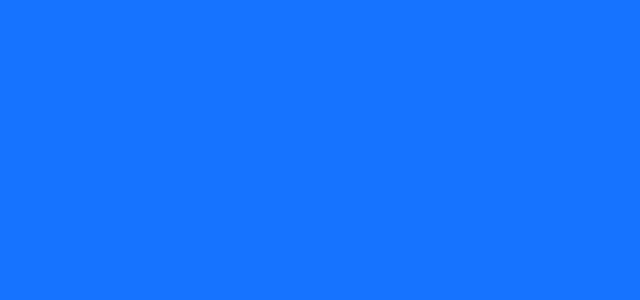
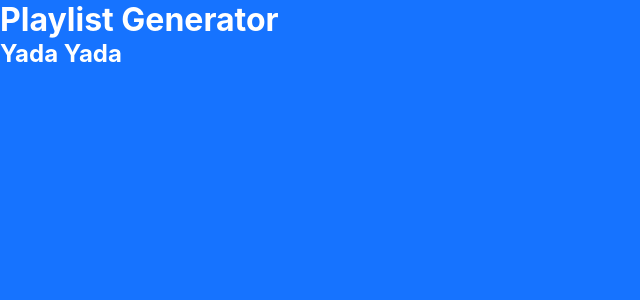
Before and after one commit to Wadboy70/SpotifyPlaylistGenerator, a React (Create React App) app in the folder client/: page / in a window 1280 px wide. Shown: the top 300 px of the page, without its empty margins (0-640 px from the left). Built offline with nearby package versions, Linux system fonts and the light colour scheme.

Commit message:
setting up css and fixign bugs

```diff
--- a/client/src/App.css
+++ b/client/src/App.css
@@ -1,9 +1,22 @@
+:root{
+  --blue: #1673FF;
+}
 *{
+  padding: 0;
+  margin: 0;
+}
+.background{
+  position: fixed;
+  background-color: var(--blue);
   height: 100%;
   width: 100%;
 }
-.background{
-  background-color: #1673FF;
-  height: 100%;
-  width: 100%;
+.blackFont{
+  color: black;
 }
+.whiteFont{
+  color: white;
+}
+.blueFont{
+  color: var(--blue);
+}
--- a/client/src/App.js
+++ b/client/src/App.js
@@ -1,9 +1,11 @@
 import React from 'react';
+import Stage from './components/Stage/Stage';
 import './App.css';
 
 function App() {
   return (
     <div className = 'background'>
+      <Stage/>
     </div>
   );
 }
--- /dev/null
+++ b/client/src/components/Stage/Stage.js
@@ -0,0 +1,23 @@
+import React from 'react';
+import Title from '../Title/Title';
+import './Stage.css';
+
+const Stage = () => {
+    return(
+        <div className = "stage">
+            <div className = "siteTitle">
+                <Title
+                    text = "Playlist Generator"
+                    color = "whiteFont"
+                />
+                <Title
+                    text = "Yada Yada"
+                    color = "whiteFont"
+                    type = "subtitle"
+                />
+            </div>
+        </div>
+    );
+}
+
+export default Stage;
--- /dev/null
+++ b/client/src/components/Title/Title.js
@@ -0,0 +1,28 @@
+import React from 'react';
+import style from './Title.css';
+// import '../../App.css';
+
+const Title = ({
+    text = "",
+    color = "blackFont",
+    type = "title"
+}) =>{
+    return(
+        <div className = "title">
+            {
+                (type == "title") &&
+                <h1 className = {color}>
+                    {text}
+                </h1>
+            }
+            {
+                (type == "subtitle") &&
+                <h2 className = {color}>
+                    {text}
+                </h2>
+            }
+        </div>
+    );
+}
+
+export default Title;
```
Also changed, not shown: client/src/components/Stage/Stage.css (added), client/src/components/Title/Title.css (added).
